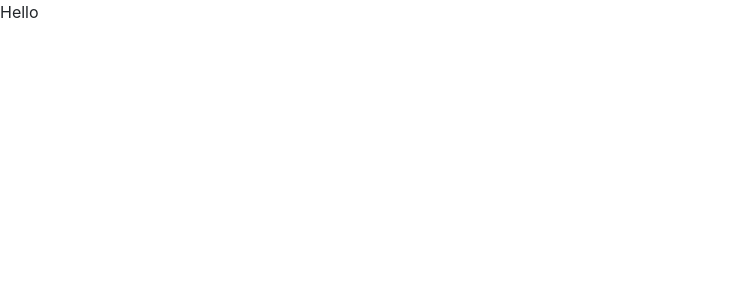
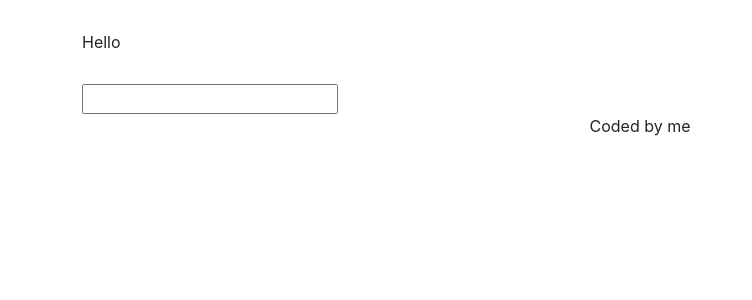
Before and after one commit to HalynaB-2908/react-dictionary, a React (Create React App) app: page / in a window 1280 px wide. Shown: the top 300 px of the page, without its empty margins (0-752 px from the left). Built offline with nearby package versions, Linux system fonts and the light colour scheme.

Commit message:
searhing added

```diff
--- a/src/App.css
+++ b/src/App.css
@@ -0,0 +1,8 @@
+.App-header {
+    margin: 30px 0;
+}
+
+.App-footer {
+    text-align: center;
+    margin: 30 0;
+}
--- a/src/App.js
+++ b/src/App.js
@@ -1,11 +1,17 @@
 import './App.css';
-
+import Dictionary from "./Dictionary";
 function App() {
   return (
     <div className="App">
+      <div className="container">
       <header className="App-header">
         Hello
       </header>
+      <main>
+        <Dictionary/>
+      </main>
+      <footer className="App-footer">Coded by me</footer>
+      </div>
     </div>
   );
 }
--- /dev/null
+++ b/src/Dictionary.css
@@ -0,0 +1,3 @@
+.Dictionary {
+
+}
--- /dev/null
+++ b/src/Dictionary.js
@@ -0,0 +1,20 @@
+import React, {useState} from "react";
+import "./Dictionary.css";
+export default function Dictionary() {
+    let [keyword, setKeyword] = useState("");
+  function search(event) {
+    event.preventDefault();
+    alert(`Searching for ${keyword}`);
+  }
+
+  function handleKeywordChange(event) {
+    setKeyword(event.target.value);
+  }
+  return (
+    <div className="Dictionary">
+      <form onSubmit={search}>
+        <input type="search" onChange={handleKeywordChange}/>
+      </form>
+    </div>
+  );
+}
```
